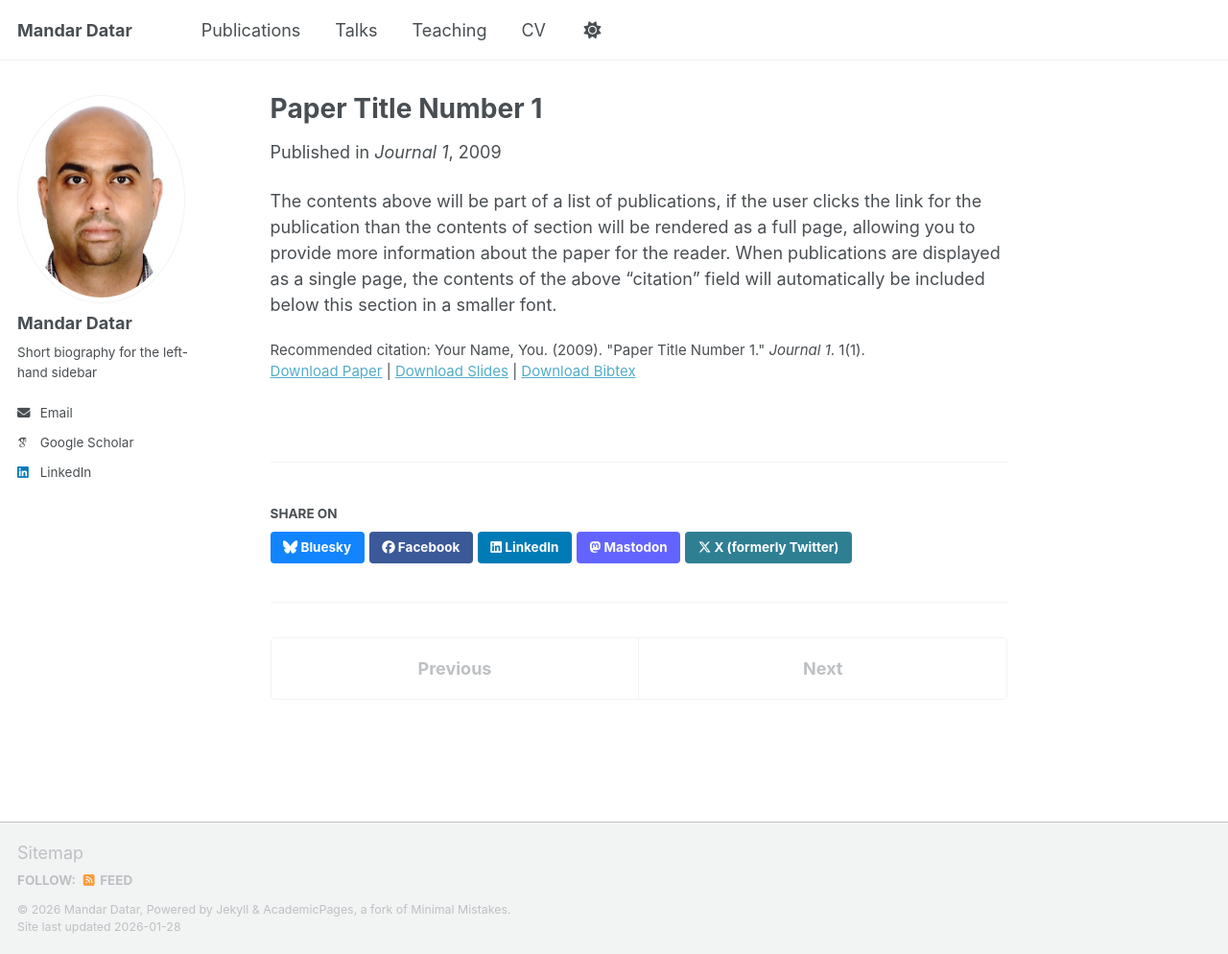
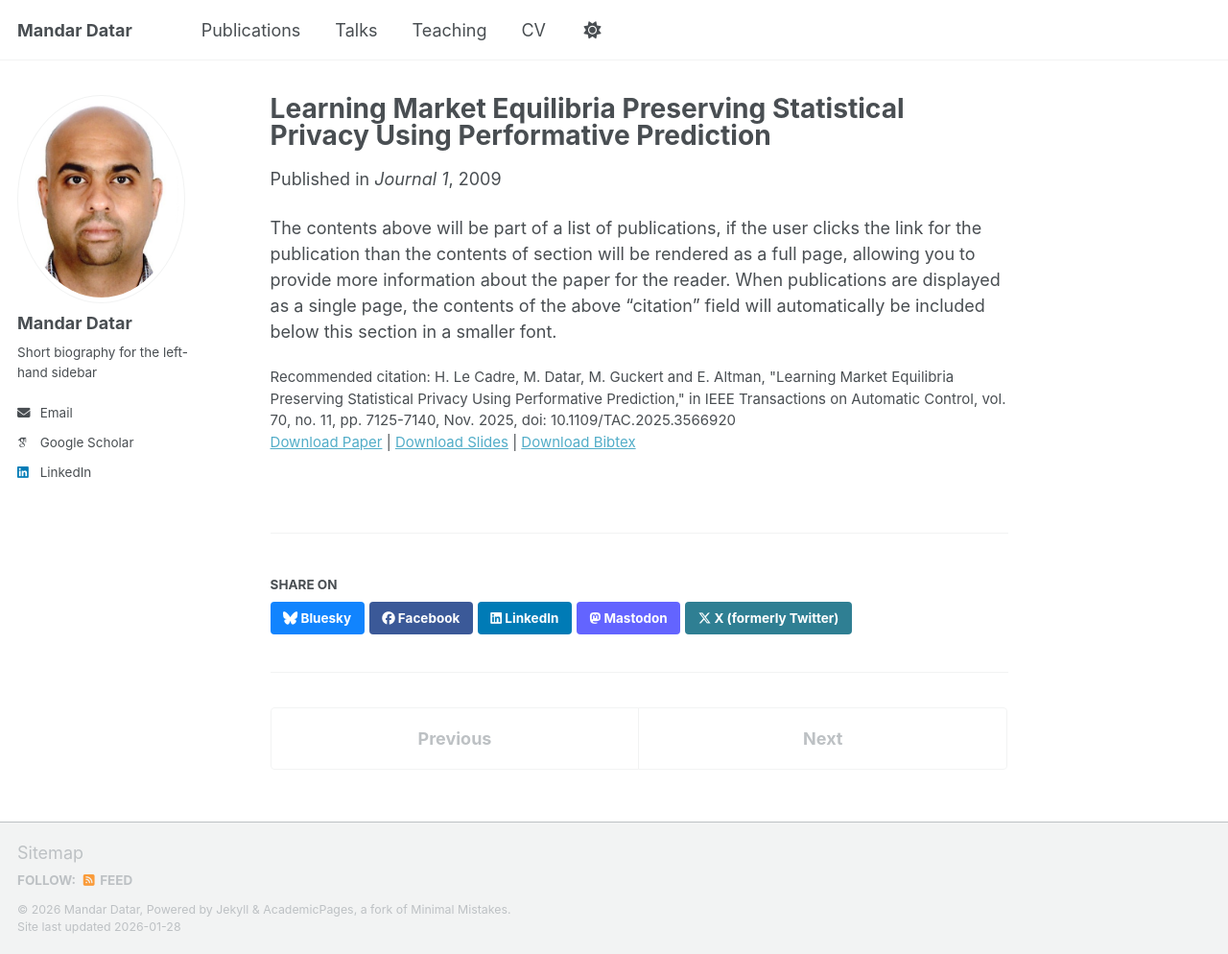
Before and after one commit to mkdatar/mkdatar.github.io, a Jekyll site: the page built from _publications/2009-10-01-paper-title-number-1.md, in a window 1280 px wide and 994 px high. Shown: the whole window at 96% size. Built offline with Jekyll 4.4.1, drawn with Linux system fonts in a browser that asks for light colours; some web fonts are replaced; a script bundle is joined from its source files by our own code; library files that are not in the unit come from our copies.

Commit message:
Update 2009-10-01-paper-title-number-1.md

```diff
--- a/_publications/2009-10-01-paper-title-number-1.md
+++ b/_publications/2009-10-01-paper-title-number-1.md
@@ -1,5 +1,5 @@
 ---
-title: "Paper Title Number 1"
+title: "Learning Market Equilibria Preserving Statistical Privacy Using Performative Prediction"
 collection: publications
 category: manuscripts
 permalink: /publication/2009-10-01-paper-title-number-1
@@ -9,6 +9,6 @@ venue: 'Journal 1'
 slidesurl: 'https://academicpages.github.io/files/slides1.pdf'
 paperurl: 'https://academicpages.github.io/files/paper1.pdf'
 bibtexurl: 'https://academicpages.github.io/files/bibtex1.bib'
-citation: 'Your Name, You. (2009). &quot;Paper Title Number 1.&quot; <i>Journal 1</i>. 1(1).'
+citation: 'H. Le Cadre, M. Datar, M. Guckert and E. Altman, "Learning Market Equilibria Preserving Statistical Privacy Using Performative Prediction," in IEEE Transactions on Automatic Control, vol. 70, no. 11, pp. 7125-7140, Nov. 2025, doi: 10.1109/TAC.2025.3566920'
 ---
 The contents above will be part of a list of publications, if the user clicks the link for the publication than the contents of section will be rendered as a full page, allowing you to provide more information about the paper for the reader. When publications are displayed as a single page, the contents of the above "citation" field will automatically be included below this section in a smaller font.
```
